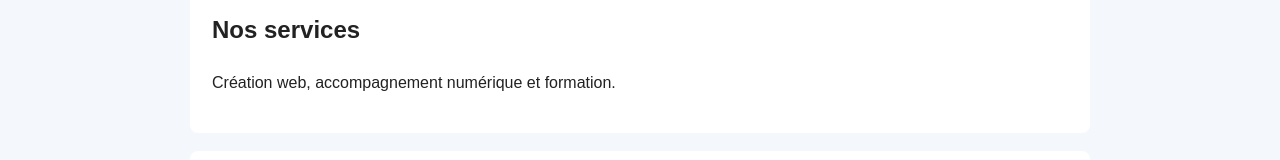
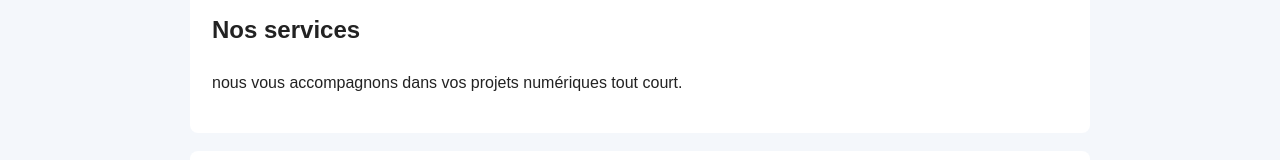
Before and after one commit to phant220/mon-site-web, a plain HTML site: page index.html in a window 1280 px wide. Shown: the part 412-572 px from the top of the page. Drawn offline with Linux system fonts and the light colour scheme.

Commit message:
feat(accueil): proposer le slogan sur la branche B

```diff
--- a/index.html
+++ b/index.html
@@ -24,8 +24,7 @@ activité.</p>
     </section>
     <section id="services">
       <h2>Nos services</h2>
-      <p>Création web, accompagnement numérique et
-formation.</p>
+      <p>nous vous accompagnons dans vos projets numériques tout court.</p>
     </section>
     <section id="contact">
       <h2>Contact</h2>
```
